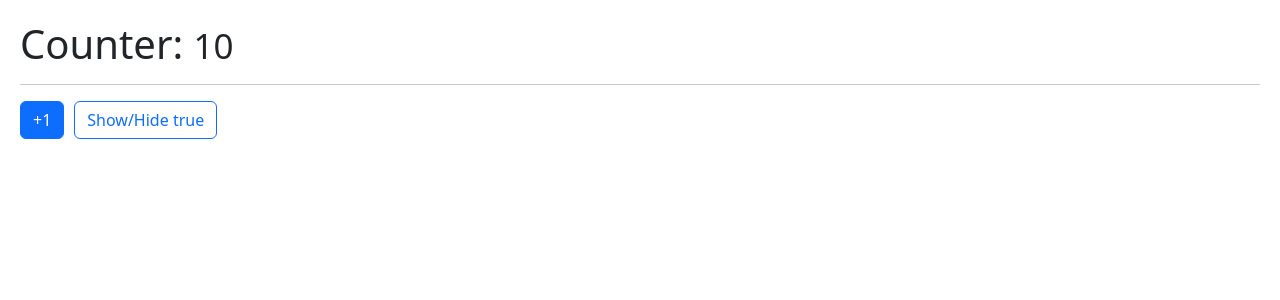
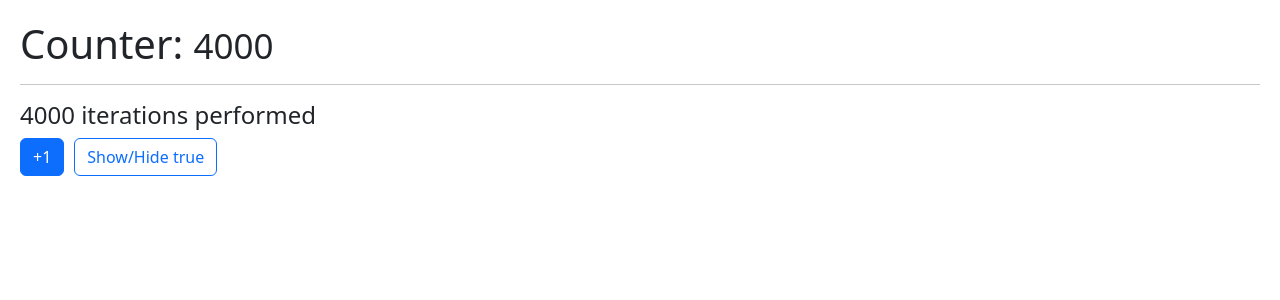
Before and after one commit to Lanzarot98/HooksApp, a React (Vite) app: page / in a window 1280 px wide. Shown: the top 300 px of the page. Built offline with nearby package versions, Linux system fonts and the light colour scheme.

Commit message:
add file useMemo

```diff
--- /dev/null
+++ b/src/06-memos/MemoHook.jsx
@@ -0,0 +1,41 @@
+import { isFirstDayOfMonth } from "date-fns";
+import { useMemo, useState } from "react";
+import { useCounter } from "../hooks"
+
+const heavyStuff = (iterationNumber = 100) =>{
+    for (let i = 0; i < iterationNumber; i++) {
+        console.log('Ahí vamos...');
+    }
+    return `${iterationNumber} iterations performed`;
+}
+
+export const MemoHook = () => {
+
+    const {counter, increment} = useCounter(4000);
+    const [show, setShow] = useState(true);
+
+    const memorizedValue = useMemo( () => heavyStuff(counter), [counter])
+
+    return (
+        <>
+            <h1>Counter: <small>{ counter }</small> </h1>
+            <hr />
+
+            <h4>{ memorizedValue }</h4>
+
+            <button
+                className="btn btn-primary"
+                onClick={()=> increment()}
+            >
+                +1
+            </button>
+
+            <button
+                className="btn btn-outline-primary"
+                onClick={() => setShow( !show )}
+            >
+                Show/Hide { JSON.stringify(show) }
+            </button>
+        </>
+    )
+}
--- a/src/main.jsx
+++ b/src/main.jsx
@@ -1,6 +1,7 @@
 import React from 'react';
 import ReactDOM from 'react-dom/client';
-import { Memorize } from './06-memos/Memorize';
+import { MemoHook } from './06-memos/MemoHook';
+// import { Memorize } from './06-memos/Memorize';
 // import { Layout } from './05-useLayoutEffect/Layout';
 // import { FocusScreen } from './04-useRef/FocusScreen';
 // import { MultipleCustomHooks } from './03-examples/MultipleCustomHooks';
@@ -13,6 +14,6 @@
 
 ReactDOM.createRoot(document.getElementById('root')).render(
   // <React.StrictMode>
-    <Memorize />
+    <MemoHook />
   // </React.StrictMode>
 )
```
Also changed, not shown: src/06-memos/CallbackHook.jsx (added, +16 -0 lines).
